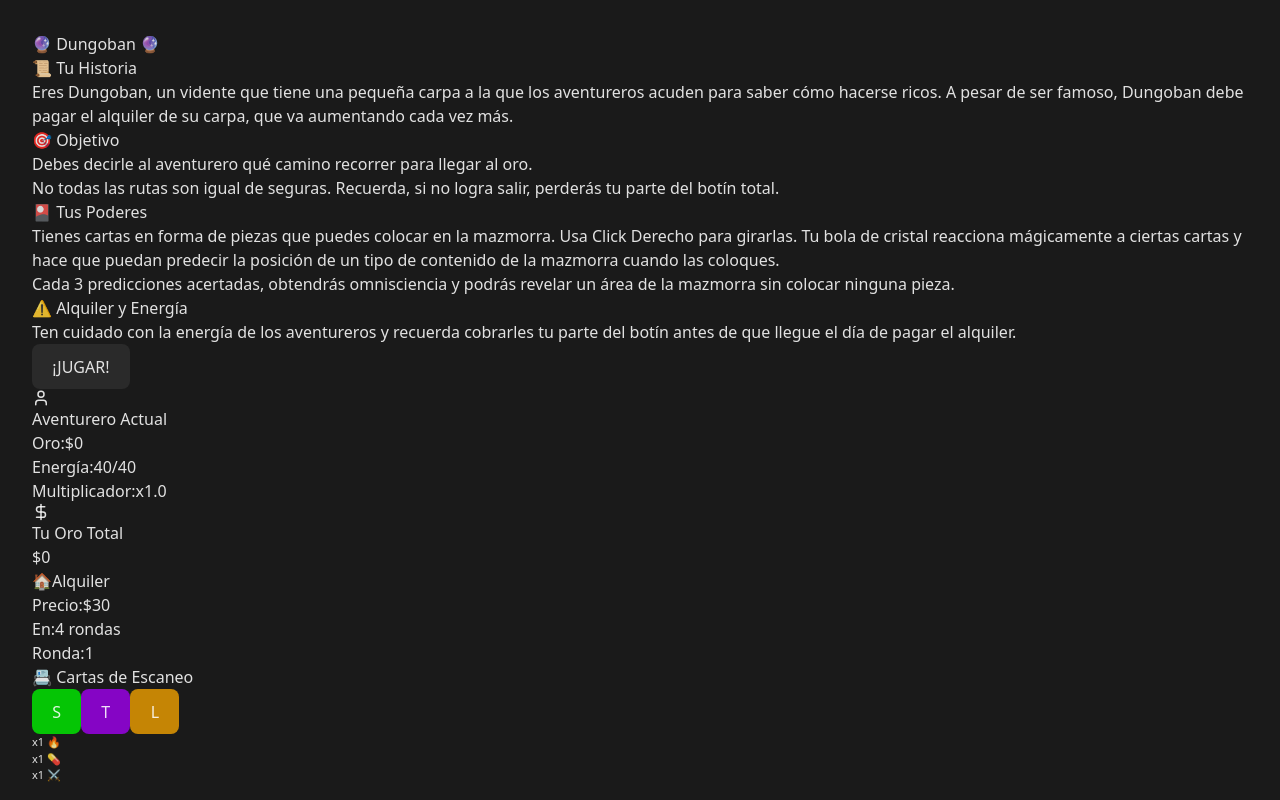
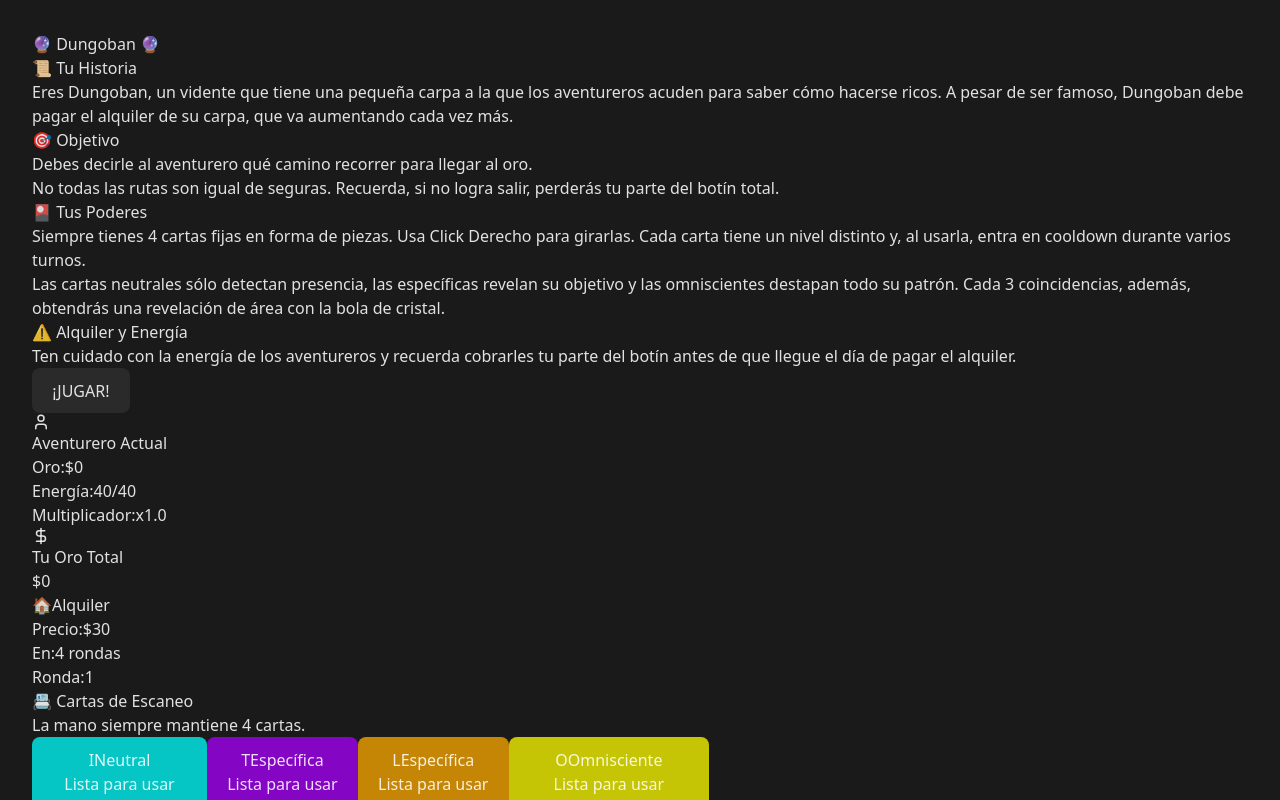
Before and after one commit to JoseNK24/Dungoban-Prototype, a React (Vite) app: page / in a window 1280 px wide. Shown: the top 800 px of the page. Built offline with nearby package versions, Linux system fonts and the light colour scheme.

Commit message:
Implement fixed four-card hand

```diff
--- a/src/Dungoban_Final.tsx
+++ b/src/Dungoban_Final.tsx
@@ -90,6 +90,8 @@ const CARD_PATTERNS = {
 type EnemyType = keyof typeof ENEMY_TYPES;
 type CardType = keyof typeof CARD_PATTERNS;
 type DetectionType = EnemyType | 'PILL' | null;
+type CardPowerLevel = 'Disabled' | 'Neutral' | 'specificRevealer' | 'Omniscient';
+type ActiveCardPowerLevel = Exclude<CardPowerLevel, 'Disabled'>;
 
 type CardPatternPos = {
   pos: [number, number];
@@ -118,15 +120,69 @@ interface Card {
   pattern: CardType;
   patternData: CardPattern[];
   color: string;
+  powerLevel: ActiveCardPowerLevel;
   detectionType: DetectionType;
-  used: boolean;
-  usedWithDetection?: DetectionType;
+  cooldownRemaining: number;
 }
 
 interface Position {
   x: number;
   y: number;
 }
+
+const CARD_COOLDOWNS: Record<ActiveCardPowerLevel, number> = {
+  Neutral: 1,
+  specificRevealer: 2,
+  Omniscient: 3
+};
+
+const FIXED_HAND: Array<{
+  pattern: CardType;
+  powerLevel: ActiveCardPowerLevel;
+  detectionType: DetectionType;
+}> = [
+  { pattern: 'I', powerLevel: 'Neutral', detectionType: null },
+  { pattern: 'T', powerLevel: 'specificRevealer', detectionType: 'FIRE' },
+  { pattern: 'L', powerLevel: 'specificRevealer', detectionType: 'PILL' },
+  { pattern: 'O', powerLevel: 'Omniscient', detectionType: null }
+];
+
+const createFixedCards = (): Card[] => {
+  return FIXED_HAND.map((cardConfig, index) => ({
+    id: index + 1,
+    pattern: cardConfig.pattern,
+    patternData: CARD_PATTERNS[cardConfig.pattern].pattern.map(cell => ({
+      pos: [cell.pos[0], cell.pos[1]] as [number, number]
+    })),
+    color: CARD_PATTERNS[cardConfig.pattern].color,
+    powerLevel: cardConfig.powerLevel,
+    detectionType: cardConfig.detectionType,
+    cooldownRemaining: 0
+  }));
+};
+
+const tickCardCooldowns = (cards: Card[]): Card[] => {
+  return cards.map(card => (
+    card.cooldownRemaining > 0
+      ? { ...card, cooldownRemaining: card.cooldownRemaining - 1 }
+      : card
+  ));
+};
+
+const getCardPowerLabel = (powerLevel: CardPowerLevel): string => {
+  switch (powerLevel) {
+    case 'Disabled':
+      return 'En cooldown';
+    case 'Neutral':
+      return 'Neutral';
+    case 'specificRevealer':
+      return 'Específica';
+    case 'Omniscient':
+      return 'Omnisciente';
+    default:
+      return powerLevel;
+  }
+};
 
 const VidenteGame = () => {
   const GRID_WIDTH = 8;
@@ -137,126 +193,6 @@ const VidenteGame = () => {
   const VICTORY_TARGET = 50;
   const NUM_GOLDS = 1;
   const MIN_GOLD_DISTANCE = 3;
-
-  // Tipos de enemigos
-  const ENEMY_TYPES = {
-    FIRE: { icon: '🔥', damage: 3, color: '#ff6b6b' },
-    MELEE: { icon: '⚔️', damage: 2, color: '#ffa500' },
-    BOSS: { icon: '💀', damage: 8, color: '#8b0000' }
-  };
-
-  // Cartas de escaneo con patrones de Tetrominos
-  const CARD_PATTERNS = {
-    I: {
-      name: 'I',
-      pattern: [
-        {pos: [0,0]},
-        {pos: [1,0]},
-        {pos: [2,0]},
-        {pos: [3,0]}
-      ],
-      icon: 'I',
-      color: '#00f0f0'
-    },
-    J: {
-      name: 'J',
-      pattern: [
-        {pos: [0,0]},
-        {pos: [1,0]},
-        {pos: [1,1]},
-        {pos: [1,2]}
-      ],
-      icon: 'J',
-      color: '#0000f0'
-    },
-    L: {
-      name: 'L',
-      pattern: [
-        {pos: [0,2]},
-        {pos: [1,0]},
-        {pos: [1,1]},
-        {pos: [1,2]}
-      ],
-      icon: 'L',
-      color: '#f0a000'
-    },
-    O: {
-      name: 'O',
-      pattern: [
-        {pos: [0,0]},
-        {pos: [0,1]},
-        {pos: [1,0]},
-        {pos: [1,1]}
-      ],
-      icon: 'O',
-      color: '#f0f000'
-    },
-    S: {
-      name: 'S',
-      pattern: [
-        {pos: [0,1]},
-        {pos: [0,2]},
-        {pos: [1,0]},
-        {pos: [1,1]}
-      ],
-      icon: 'S',
-      color: '#00f000'
-    },
-    T: {
-      name: 'T',
-      pattern: [
-        {pos: [0,1]},
-        {pos: [1,0]},
-        {pos: [1,1]},
-        {pos: [1,2]}
-      ],
-      icon: 'T',
-      color: '#a000f0'
-    },
-    Z: {
-      name: 'Z',
-      pattern: [
-        {pos: [0,0]},
-        {pos: [0,1]},
-        {pos: [1,1]},
-        {pos: [1,2]}
-      ],
-      icon: 'Z',
-      color: '#ff1493'
-    }
-  };
-
-  const generateRandomCards = (): Card[] => {
-    const numCards = Math.floor(Math.random() * 3) + 1;
-    const patternTypes = Object.keys(CARD_PATTERNS) as CardType[];
-    const cards: Card[] = [];
-    const detectableTypes = ['FIRE', 'MELEE', 'BOSS', 'PILL'] as const;
-    const shuffledPatterns = [...patternTypes].sort(() => Math.random() - 0.5);
-
-    for (let i = 0; i < numCards; i++) {
-      const randomPattern = shuffledPatterns[i % shuffledPatterns.length];
-      const pattern = CARD_PATTERNS[randomPattern].pattern.map(cell => ({
-        pos: [cell.pos[0], cell.pos[1]] as [number, number]
-      }));
-      const hasAbility = Math.random() < 0.6;
-      let detectionType: DetectionType = null;
-
-      if (hasAbility) {
-        detectionType = detectableTypes[Math.floor(Math.random() * detectableTypes.length)];
-      }
-
-      cards.push({
-        id: i + 1,
-        pattern: randomPattern,
-        patternData: pattern,
-        color: CARD_PATTERNS[randomPattern].color,
-        detectionType: detectionType,
-        used: false
-      });
-    }
-
-    return cards;
-  };
 
   const generateBoard = (): Cell[][] => {
     const board = Array(GRID_HEIGHT).fill(null).map(() =>
@@ -398,7 +334,7 @@ const VidenteGame = () => {
   const [hoveredCell, setHoveredCell] = useState<Position | null>(null);
   const [selectedCard, setSelectedCard] = useState<Card | null>(null);
   const [cardRotation, setCardRotation] = useState(0);
-  const [availableCards, setAvailableCards] = useState(generateRandomCards());
+  const [availableCards, setAvailableCards] = useState<Card[]>(() => createFixedCards());
   const [mode, setMode] = useState('explore');
   const [showRoundEndModal, setShowRoundEndModal] = useState(false);
   const [showTutorial, setShowTutorial] = useState(true);
@@ -433,7 +369,10 @@ const VidenteGame = () => {
     setBoard(newBoard);
     setPath([findDoorPosition(newBoard)]);
     setMode('explore');
-    setAvailableCards(generateRandomCards());
+    setAvailableCards(prev => tickCardCooldowns(prev));
+    setSelectedCard(null);
+    setCardRotation(0);
+    setHoveredCell(null);
 
     // Incrementar ronda
     const nextRound = currentRound + 1;
@@ -476,7 +415,10 @@ const VidenteGame = () => {
     setBoard(newBoard);
     setPath([findDoorPosition(newBoard)]);
     setMode('explore');
-    setAvailableCards(generateRandomCards());
+    setAvailableCards(prev => tickCardCooldowns(prev));
+    setSelectedCard(null);
+    setCardRotation(0);
+    setHoveredCell(null);
 
     // Reiniciar estado de la bola de cristal
     setCrystalBallCounter(0);
@@ -532,7 +474,7 @@ const VidenteGame = () => {
     setHoveredCell(null);
     setSelectedCard(null);
     setCardRotation(0);
-    setAvailableCards(generateRandomCards());
+    setAvailableCards(createFixedCards());
     setShowCashoutMessage(false);
     setShowRoundEndModal(false);
     setShowTutorial(true); // Mostrar tutorial al reiniciar
@@ -607,7 +549,7 @@ const VidenteGame = () => {
 
   const placeCard = (x: number, y: number): void => {
     // Si estamos en modo 2x2, permitir colocar sin necesidad de una carta
-    if (!isCrystalBallActive && (!selectedCard || selectedCard.used)) return;
+    if (!isCrystalBallActive && (!selectedCard || selectedCard.cooldownRemaining > 0)) return;
 
     // Si no estamos en modo clarividencia, necesitamos el patrón de la carta
     const pattern = isCrystalBallActive ? [] : rotatePattern(selectedCard!.patternData, cardRotation);
@@ -618,6 +560,7 @@ const VidenteGame = () => {
 
     const newBoard = [...board.map(row => [...row])];
     const detectionType = isCrystalBallActive ? null : selectedCard!.detectionType;
+    const powerLevel = isCrystalBallActive ? null : selectedCard!.powerLevel;
 
     // Si estamos en modo clarividencia, revelar el área según el tamaño
     if (isCrystalBallActive) {
@@ -649,7 +592,10 @@ const VidenteGame = () => {
       if (newX >= 0 && newX < GRID_WIDTH && newY >= 0 && newY < GRID_HEIGHT) {
         const boardCell = newBoard[newY][newX];
 
-        if (detectionType && boardCell.type === 'enemy') {
+        if (powerLevel === 'Omniscient') {
+          boardCell.revealed = true;
+          boardCell.counted = true;
+        } else if (powerLevel === 'specificRevealer' && detectionType && boardCell.type === 'enemy') {
           if (boardCell.enemyType === detectionType) {
             boardCell.revealed = true;
             if (!boardCell.counted) {
@@ -660,7 +606,7 @@ const VidenteGame = () => {
             boardCell.scanned = true;
             boardCell.hasContent = true;
           }
-        } else if (detectionType === 'PILL' && boardCell.type === 'pill' && !boardCell.collected) {
+        } else if (powerLevel === 'specificRevealer' && detectionType === 'PILL' && boardCell.type === 'pill' && !boardCell.collected) {
           boardCell.revealed = true;
           if (!boardCell.counted) {
             matchesFound++;
@@ -690,15 +636,15 @@ const VidenteGame = () => {
     setBoard(newBoard);
 
     if (!isCrystalBallActive && selectedCard) {
-      setAvailableCards(availableCards.map(c =>
-        c.id === selectedCard.id ? {
-          ...c,
-          used: true,
-          usedWithDetection: detectionType
-        } : c
-      ));
-    }
-    // setAvailableCards(newCards);
+      setAvailableCards(prev => prev.map(card => (
+        card.id === selectedCard.id
+          ? {
+              ...card,
+              cooldownRemaining: CARD_COOLDOWNS[selectedCard.powerLevel]
+            }
+          : card
+      )));
+    }
     setSelectedCard(null);
     setCardRotation(0);
   };
@@ -1067,10 +1013,10 @@ const VidenteGame = () => {
               <div className="bg-gray-800 rounded-lg p-4">
                 <h3 className="text-lg font-bold text-yellow-300 mb-2">🎴 Tus Poderes</h3>
                 <p className="text-sm leading-relaxed">
-                  Tienes cartas en forma de piezas que puedes colocar en la mazmorra. Usa <span className="text-cyan-300 font-semibold">Click Derecho</span> para girarlas. Tu bola de cristal reacciona mágicamente a ciertas cartas y hace que puedan predecir la posición de un tipo de contenido de la mazmorra cuando las coloques.
+                  Siempre tienes <span className="text-cyan-300 font-semibold">4 cartas fijas</span> en forma de piezas. Usa <span className="text-cyan-300 font-semibold">Click Derecho</span> para girarlas. Cada carta tiene un nivel distinto y, al usarla, entra en cooldown durante varios turnos.
                 </p>
                 <p className="text-sm leading-relaxed mt-2 text-purple-300">
-                  Cada 3 predicciones acertadas, obtendrás omnisciencia y podrás revelar un área de la mazmorra sin colocar ninguna pieza.
+                  Las cartas neutrales sólo detectan presencia, las específicas revelan su objetivo y las omniscientes destapan todo su patrón. Cada 3 coincidencias, además, obtendrás una revelación de área con la bola de cristal.
                 </p>
               </div>
 
@@ -1173,6 +1119,7 @@ const VidenteGame = () => {
         {/* Panel de cartas */}
         <div className="bg-black rounded-lg p-4 flex-shrink-0 w-full lg:w-64">
           <div className="text-white font-bold mb-3">📇 Cartas de Escaneo</div>
+          <div className="text-xs text-gray-400 mb-3">La mano siempre mantiene 4 cartas.</div>
           <div className="flex flex-row lg:flex-col gap-2 flex-wrap justify-center lg:justify-start">
             {availableCards.map(card => (
               <button
@@ -1182,34 +1129,50 @@ const VidenteGame = () => {
                   setCardRotation(0);
                   setIsCrystalBallActive(false); // Desactivar clarividencia al seleccionar una carta
                 }}
-                disabled={card.used || mode !== 'explore'}
+                disabled={card.cooldownRemaining > 0 || mode !== 'explore'}
                 style={{
-                  backgroundColor: card.used
+                  backgroundColor: card.cooldownRemaining > 0
                     ? '#4b5563'
                     : selectedCard?.id === card.id
                       ? card.color
                       : `${card.color}cc`,
-                  opacity: card.used ? 0.5 : 1
+                  opacity: card.cooldownRemaining > 0 ? 0.6 : 1
                 }}
                 className={`px-4 py-3 rounded-lg font-bold transition-all ${
                   selectedCard?.id === card.id ? 'ring-2 ring-yellow-400' : ''
-                } ${card.used ? 'cursor-not-allowed' : 'hover:opacity-90'} text-white text-sm`}
+                } ${card.cooldownRemaining > 0 ? 'cursor-not-allowed' : 'hover:opacity-90'} text-white text-sm text-left`}
               >
-                <div className="flex items-center justify-between">
+                <div className="flex items-center justify-between gap-2">
                   <span className="text-xl font-black">{CARD_PATTERNS[card.pattern].icon}</span>
+                  <span className="text-[10px] uppercase tracking-wide text-white/80">
+                    {getCardPowerLabel(card.cooldownRemaining > 0 ? 'Disabled' : card.powerLevel)}
+                  </span>
                 </div>
 
-                {card.used && (
-                  <div className="text-xs mt-1">
-                    <div>✓ Usada</div>
-                    {card.usedWithDetection && (
-                      <div className="flex items-center gap-1 mt-0.5 text-white/80">
-                        <span>Detectaba:</span>
-                        <span className="text-lg" style={{ lineHeight: '1' }}>{getAbilityIcon(card.usedWithDetection)}</span>
-                      </div>
-                    )}
-                  </div>
-                )}
+                <div className="text-xs mt-2 space-y-1">
+                  {card.cooldownRemaining > 0 ? (
+                    <div>
+                      Disponible en {card.cooldownRemaining} {card.cooldownRemaining === 1 ? 'turno' : 'turnos'}
+                    </div>
+                  ) : (
+                    <div>Lista para usar</div>
+                  )}
+
+                  {card.powerLevel === 'specificRevealer' && card.detectionType && (
+                    <div className="flex items-center gap-1 text-white/80">
+                      <span>Objetivo:</span>
+                      <span className="text-base" style={{ lineHeight: '1' }}>{getAbilityIcon(card.detectionType)}</span>
+                    </div>
+                  )}
+
+                  {card.powerLevel === 'Omniscient' && (
+                    <div className="text-white/80">Revela todo el patrón</div>
+                  )}
+
+                  {card.powerLevel === 'Neutral' && (
+                    <div className="text-white/80">Detecta presencia</div>
+                  )}
+                </div>
               </button>
             ))}
           </div>
@@ -1336,7 +1299,7 @@ const VidenteGame = () => {
               transition: 'all 0.3s ease'
             }}
           >
-            {selectedCard && selectedCard.detectionType ? (
+            {selectedCard && selectedCard.powerLevel === 'specificRevealer' && selectedCard.detectionType ? (
               <div className="flex flex-col items-center justify-center">
                 <div className="text-6xl mb-2" style={{ filter: 'drop-shadow(0 0 8px rgba(255, 255, 255, 0.8))' }}>
                   {getAbilityIcon(selectedCard.detectionType)}
@@ -1347,6 +1310,11 @@ const VidenteGame = () => {
                   {selectedCard.detectionType === 'BOSS' && 'Boss'}
                   {selectedCard.detectionType === 'PILL' && 'Píldora'}
                 </div>
+              </div>
+            ) : selectedCard?.powerLevel === 'Omniscient' ? (
+              <div className="text-center">
+                <div className="text-5xl mb-2" style={{ filter: 'drop-shadow(0 0 8px rgba(255, 255, 255, 0.8))' }}>👁️</div>
+                <div className="text-xs text-purple-200 px-4">Revela todo el patrón</div>
               </div>
             ) : isCrystalBallActive ? (
               <div className="text-center">
```
Also changed, not shown: 5 other files (tests, documents, lock files or other folders).
